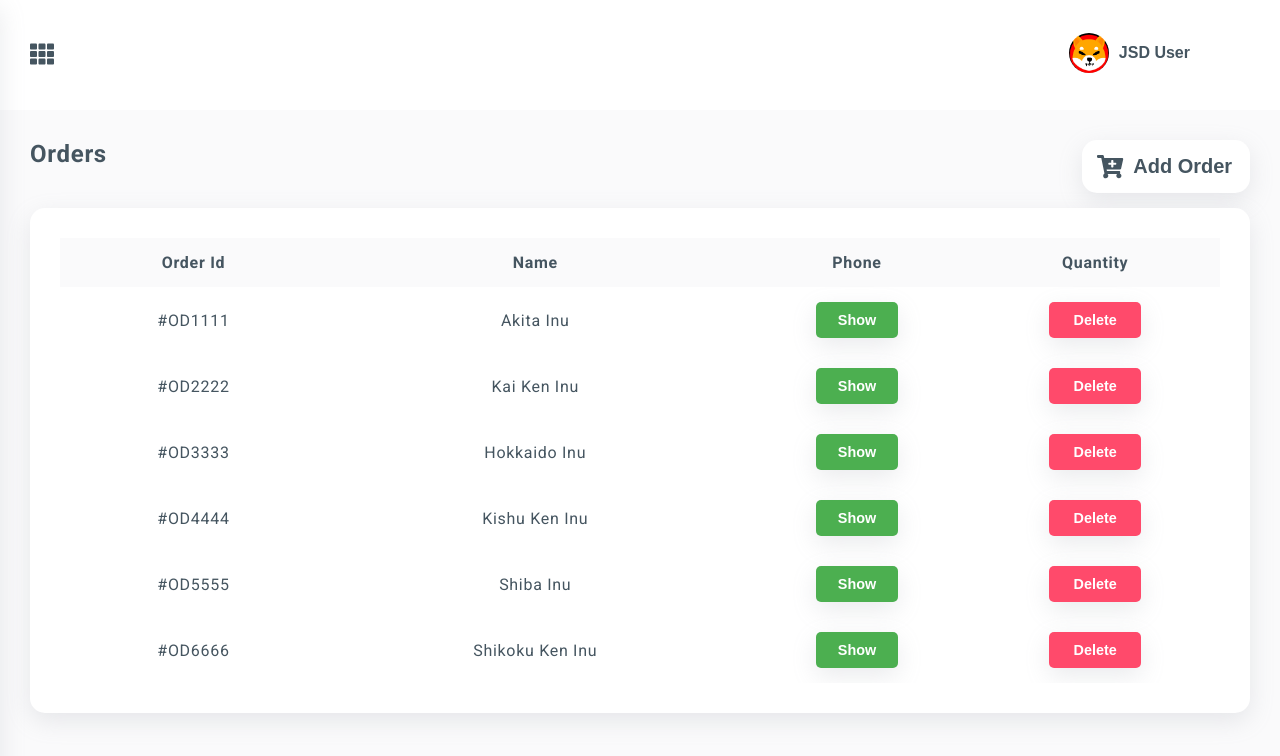
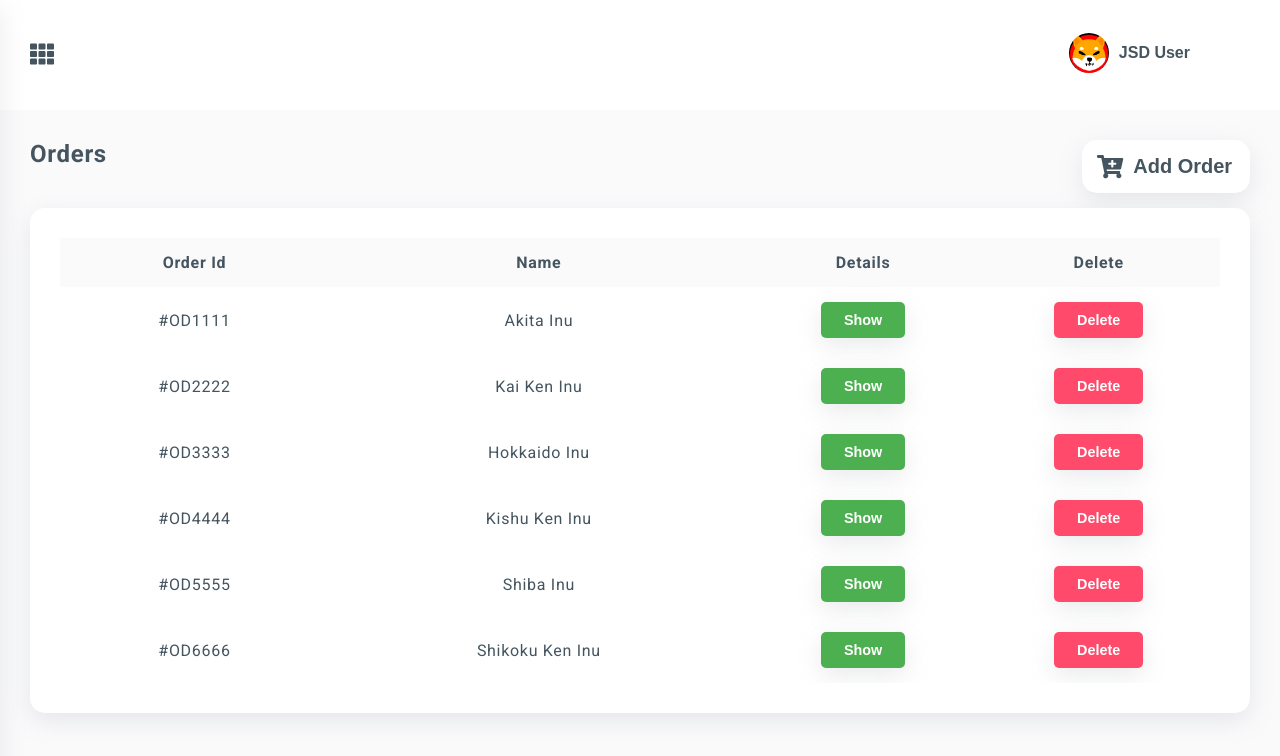
Before and after one commit to anpnguyen/react-typescript-template, a React (Create React App) app: page /orders in a window 1280 px wide. Shown: the top 756 px of the page. Built offline with nearby package versions, Linux system fonts and the light colour scheme.

Commit message:
refactor(minor): Minor refactoring

```diff
--- a/src/components/button/Button.tsx
+++ b/src/components/button/Button.tsx
@@ -6,7 +6,7 @@ interface IButtonProps {
     handleCloseOrderForm?(): void;
 }
 
-export const Button = (props: IButtonProps): JSX.Element => {
+export const Button = (props: IButtonProps, title: string): JSX.Element => {
     return (
         <div className="button__wrapper">
             <button className="button" onClick={props.handleCloseOrderForm}>
--- a/src/data/dummy-orders.ts
+++ b/src/data/dummy-orders.ts
@@ -1,5 +1,5 @@
 export const latestOrders = {
-    header: ['order id', 'name', 'phone', 'quantity'],
+    header: ['order id', 'name', 'details', 'delete'],
     body: [
         {
             _id: '#OD1111',
```
